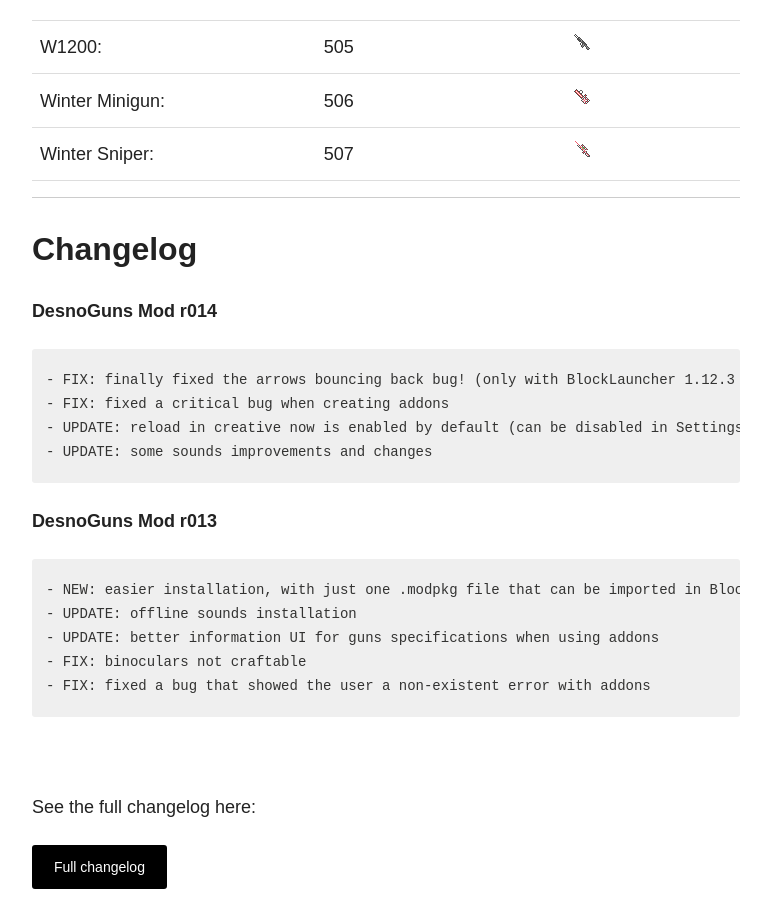
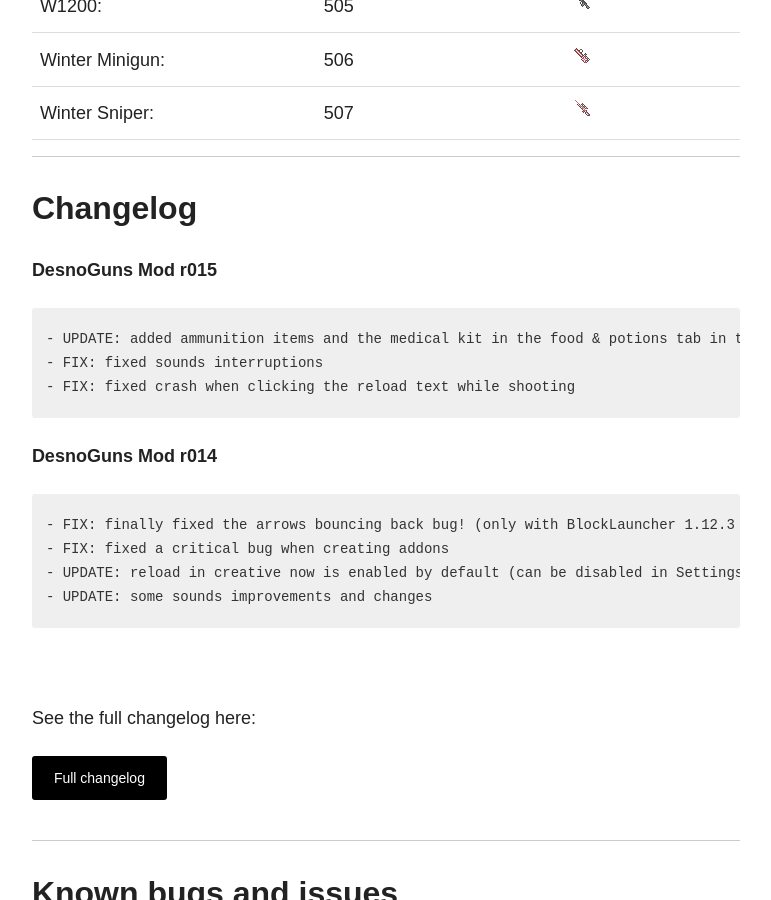
Before and after one commit to Desno365/Desno365.github.io, a Jekyll site: the page built from minecraft/desnoguns-mod/index.md, in a window 1280 px wide and 900 px high, scrolled down 13416 px. Shown: the whole window, without its empty margins (254-1025 px from the left). Built offline with Jekyll 4.4.1, drawn with Linux system fonts in a browser that asks for light colours; nearby versions of some CDN libraries; comment, search, counter and statistics services are not loaded; some of the changed text lies outside the part shown.

Commit message:
DesnoGuns r015

```diff
--- a/minecraft/desnoguns-mod/full-changelog/changelog.html
+++ b/minecraft/desnoguns-mod/full-changelog/changelog.html
@@ -1,3 +1,8 @@
+<i>DesnoGuns Mod r015</i><br>
+- UPDATE: added ammunition items and the medical kit in the food and potions tab in the creative inventory<br>
+- FIX: fixed sounds interruptions<br>
+- FIX: fixed crash when clicking the reload text while shooting<br><br>
+
 <i>DesnoGuns Mod r014</i><br>
 - FIX: finally fixed the arrows bouncing back bug! (only with BlockLauncher 1.12.3 or up)<br>
 - FIX: fixed a critical bug when creating addons<br>
--- a/minecraft/desnoguns-mod/index.md
+++ b/minecraft/desnoguns-mod/index.md
@@ -181,21 +180,19 @@
 
 ## Changelog
 
+**DesnoGuns Mod r015**
+{% highlight text %}
+- UPDATE: added ammunition items and the medical kit in the food & potions tab in the creative inventory
+- FIX: fixed sounds interruptions
+- FIX: fixed crash when clicking the reload text while shooting
+{% endhighlight %}
+
 **DesnoGuns Mod r014**
 {% highlight text %}
 - FIX: finally fixed the arrows bouncing back bug! (only with BlockLauncher 1.12.3 or up)
 - FIX: fixed a critical bug when creating addons
 - UPDATE: reload in creative now is enabled by default (can be disabled in Settings)
 - UPDATE: some sounds improvements and changes
-{% endhighlight %}
-
-**DesnoGuns Mod r013**
-{% highlight text %}
-- NEW: easier installation, with just one .modpkg file that can be imported in BlockLauncher in the ModPE section
-- UPDATE: offline sounds installation
-- UPDATE: better information UI for guns specifications when using addons
-- FIX: binoculars not craftable
-- FIX: fixed a bug that showed the user a non-existent error with addons
 {% endhighlight %}
 
 <br>
@@ -267,8 +264,7 @@
 ## Credits
 
 • Thanks to <i>Flan ([@jamioflan](https://twitter.com/jamioflan))</i> for the textures and the sounds. He made a great work with the Flan's Mod for Minecraft PC, and also he released it with a Creative Commons license (that's why I can use them). If you want to support him for the things he has made you can make a donation on his [Patreon page](http://www.patreon.com/jamioflan).<br>
-• Thanks to <i>MyNameIsAnti ([@AntiModPE](https://twitter.com/AntiModPE))</i> for the render of the grenade and for some lines of code!<br>
-• Thanks to <i>TBPM ([@TBPM_MODDER](https://twitter.com/TBPM_MODDER))</i> for his idea of decoding images with base64.<br>
+• Thanks to <i>MyNameIsAnti ([@AntiModPE](https://twitter.com/AntiModPE))</i> for the render of the grenade and for some lines of code.<br>
 • Thanks to <i>[Prayingmantis13](http://www.minecraftforum.net/members/Prayingmantis13)</i> for the bullet texture.<br>
 
 ---
```
Also changed, not shown: other parts of minecraft/desnoguns-mod/index.md (+2 -3 lines), minecraft/desnoguns-mod/full-changelog/index.md (+7 -0 lines).
